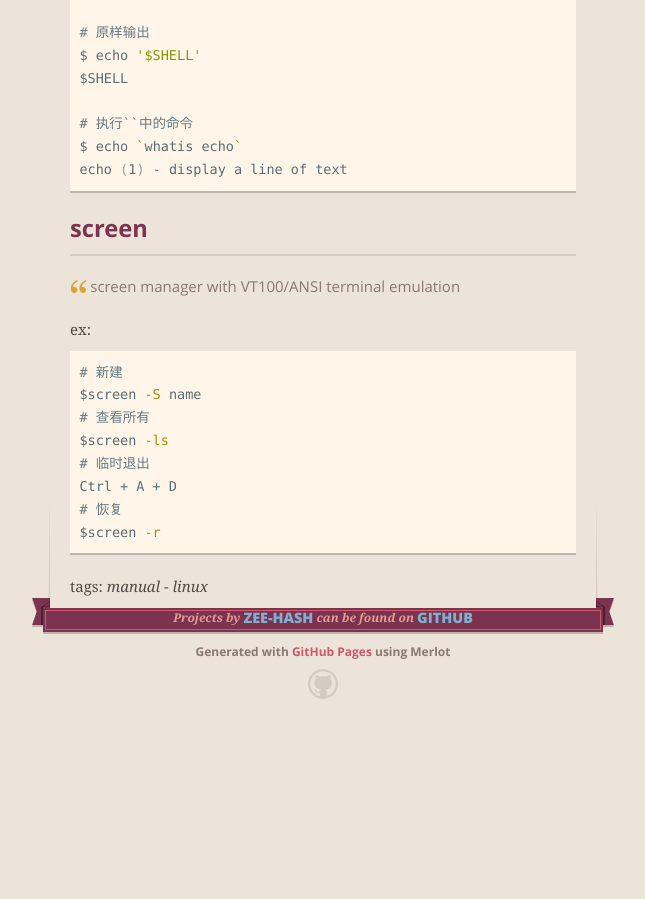
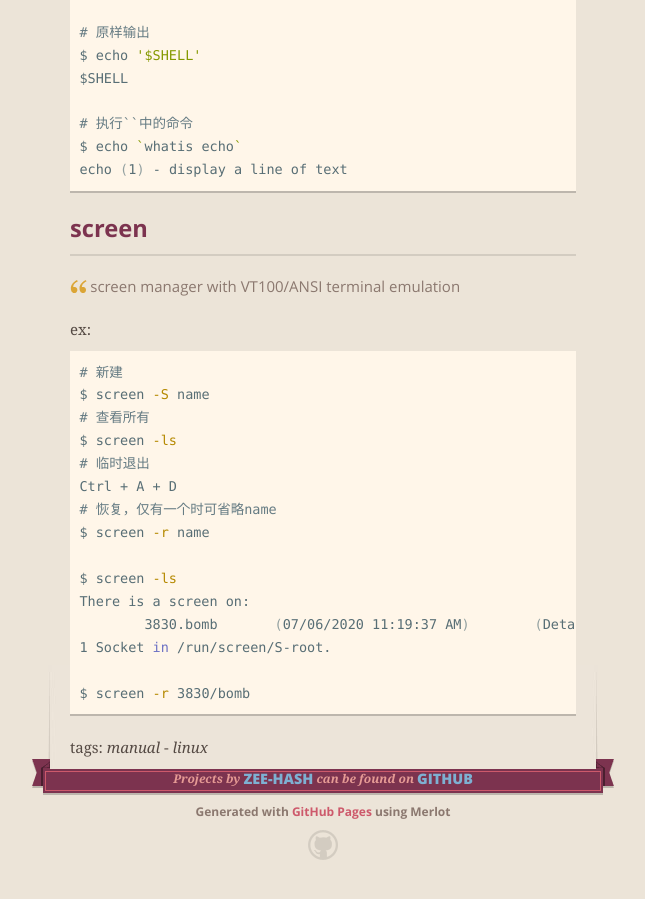
Before and after one commit to Zee-hash/zee-hash.github.io, a Jekyll site: the page built from _posts/2020-07-07-useful-command-for-linux.markdown, in a window 1280 px wide and 900 px high, scrolled down 1265 px. Shown: the whole window, without its empty margins (317-962 px from the left). Built offline with Jekyll 4.4.1, drawn with Linux system fonts in a browser that asks for light colours; before the commit the page ends 2004 px from its top, so only the background shows below that.

Commit message:
update post

````diff
--- a/_posts/2020-07-07-useful-command-for-linux.markdown
+++ b/_posts/2020-07-07-useful-command-for-linux.markdown
@@ -54,11 +54,18 @@ echo (1) - display a line of text
 ex:
 ```bash
 # 新建
-$screen -S name
+$ screen -S name
 # 查看所有
-$screen -ls
+$ screen -ls
 # 临时退出
 Ctrl + A + D
-# 恢复
-$screen -r
+# 恢复，仅有一个时可省略name
+$ screen -r name
+
+$ screen -ls
+There is a screen on:
+	3830.bomb	(07/06/2020 11:19:37 AM)	(Detached)
+1 Socket in /run/screen/S-root.
+
+$ screen -r 3830/bomb
 ```
````
